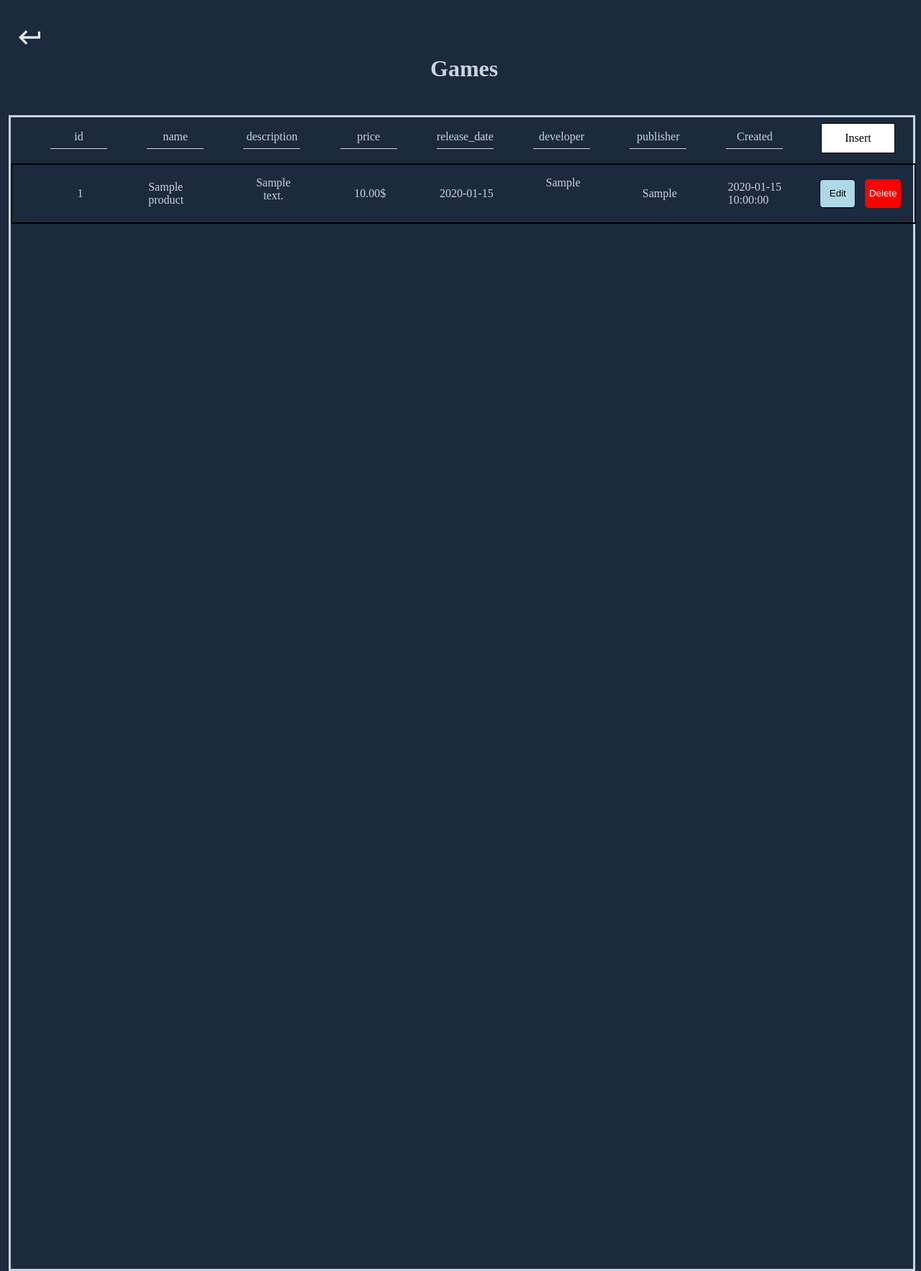
After one commit to Akamberi1/GameNexus, a PHP site: page /games/games.php in a window 1280 px wide. The commit adds this page. Shown: the whole page at 72% size. Run offline with PHP 8.4, Linux system fonts and the light colour scheme; tables that the repository leaves empty hold one stand-in row (values such as "Sample post").

Commit message:
Created the games page in the admin dashboard section, where the admin can view, add, update, or delete the games(products).

```diff
--- a/Back-end/admin_dashboard/admin_dashboard.php
+++ b/Back-end/admin_dashboard/admin_dashboard.php
@@ -58,7 +58,7 @@
             <a href="#"><i class="fa-solid fa-users"></i>  Users</a>
           </li>
           <li class="sidebar-list-item">
-            <a href="#"><i class="fa-solid fa-gamepad"></i> Games</a>
+            <a href="../games/games.php"><i class="fa-solid fa-gamepad"></i> Games</a>
           </li>
         </ul>
       </aside>
--- /dev/null
+++ b/Back-end/games/games.css
@@ -0,0 +1,209 @@
+body {
+    background-color: #1b2a3d;
+    color: #c7d5e0;
+}
+
+
+h1 {
+    position: relative;
+    left: 0.4vw;
+    top: 1vh;
+    text-align: center;
+}
+
+.img-link {
+    width: 40px;
+    height: 40px;
+    display: block;
+    position: relative;
+    top: 3vh;
+    left: 1vw;
+}
+
+.img-link>img {
+    width: 100%;
+    height: 100%;
+}
+
+.products {
+    width: 98vw;
+    height: 200vh;
+    border: 3px solid #c7d5e0;
+    position: relative;
+    left: 0.3vw;
+    top: 4vh;
+}
+
+.about {
+    width: 90%;
+    height: 7vh;
+    display: flex;
+    justify-content: space-evenly;
+    align-items: center;
+}
+
+.about-divs {
+    width: 7%;
+    height: 56%;
+    border-bottom: 1px solid #c7d5e0;
+    display: flex;
+    justify-content: center;
+    align-items: center;
+}
+
+.product {
+    width: 100%;
+    height: 10vh;
+    display: flex;
+    justify-content: flex-start;
+    align-items: center;
+    margin-top: 1vh;
+    border: 2px solid black;
+}
+
+.the-product {
+    width: 90%;
+    height: 100%;
+    display: flex;
+    justify-content: space-evenly;
+    align-items: center;
+}
+
+.product-div {
+    width: 7%;
+    height: 100%;
+    display: flex;
+    justify-content: center;
+    align-items: center;
+}
+
+.buttons {
+    width: 10%;
+    height: 100%;
+    display: flex;
+    justify-content: space-around;
+    align-items: center;
+    position: relative;
+    right: 1vw;
+}
+
+#insertForm {
+    display: none;
+    width: 20vw;
+    height: 60vh;
+    flex-direction: column;
+    justify-content: space-around;
+    align-items: center;
+    border: 1px solid #c7d5e0;
+    padding: 20px;
+}
+
+.forma {
+    width: 100%;
+    height: 90%;
+    margin: auto;
+    display: flex;
+    flex-direction: column;
+    justify-content: space-between;
+}
+
+.forma>input {
+    height: 6%;
+}
+
+.forma>button {
+    margin-top: 1vh;
+    height: 12%;
+    background-color: lightblue;
+    border: none;
+    border-radius: 3px;
+}
+
+h3 {
+    width: 50%;
+    height: 5%;
+    text-align: center;
+}
+
+#editForm {
+    display: none;
+    width: 20vw;
+    height: 60vh;
+    flex-direction: column;
+    justify-content: space-around;
+    align-items: center;
+    border: 1px solid #c7d5e0;
+    padding: 20px;
+}
+
+.forma2 {
+    width: 100%;
+    height: 90%;
+    margin: auto;
+    display: flex;
+    flex-direction: column;
+    justify-content: space-between;
+}
+
+.forma2>input {
+    height: 6%;
+}
+
+.forma2>button {
+    margin-top: 1vh;
+    height: 12%;
+    background-color: lightblue;
+    border: none;
+    border-radius: 3px;
+}
+
+.insert {
+    height: 5vh;
+    border: 1px solid black;
+    cursor: pointer;
+    width: 8%;
+    display: flex;
+    justify-content: center;
+    align-items: center;
+    background-color: white;
+    position: absolute;
+    right: 2vw;
+    top: 1vh;
+    color: black;
+}
+
+.editBtn {
+    width: 40%;
+    height: 50%;
+    background-color: lightblue;
+    border: 1px solid black;
+    border-radius: 5px;
+    cursor: pointer;
+}
+
+.formDelete {
+    display: inline;
+    width: 40%;
+    height: 50%;
+}
+
+.delBtn {
+    height: 100%;
+    width: 100%;
+    background-color: red;
+    border: none;
+    border-radius: 5px;
+    color: white;
+    cursor: pointer;
+}
+
+
+.desc {
+    width: 7%;
+    height: 100%;
+    overflow-y: auto;
+    word-break: break-word;
+    white-space: normal;
+    text-align: center;
+    display: block;
+}
--- /dev/null
+++ b/Back-end/games/games.php
@@ -0,0 +1,223 @@
+<?php include_once '../../Back-end/Database/Database.php';
+session_start();
+if (isset($_SESSION['message'])) {
+    echo '<script>alert("' . $_SESSION['message'] . '");</script>';
+    unset($_SESSION['message']);
+}
+// Create a new database connection
+$db = new Database();
+$conn = $db->getConnection(); ?>
+
+<!DOCTYPE html>
+<html lang="en">
+<head>
+    <meta charset="UTF-8">
+    <meta name="viewport" content="width=device-width, initial-scale=1.0">
+    <title>Document</title>
+    <link rel="stylesheet" href="../games/games.css">
+</head>
+<aside>
+<?php if (isset($_SESSION['username'])){ ?>
+    <div class="user-info">
+        <p>Welcome, <?= htmlspecialchars($_SESSION['username']); ?>!</p>
+        <form action="../../Back-end/login/logout.php" method="post">
+            <button type="submit">Logout</button>
+        </form>
+    </div>
+
+<?php } ?>
+</aside>
+<body>
+    <a href="../admin_dashboard/admin_dashboard.php" class="img-link"><img src="../../Front-end/images/return-icon.png" alt="return-icon"></a>
+    <h1>Games</h1>
+
+    <!-- Insert Game Form -->
+    <div id="insertForm">
+            <h3>Insert New Game</h3>
+            <form action="../../Back-end/games/games_functionality.php" method="POST" class="forma">
+                <label for="name">Name:</label>
+                <input type="text" name="name" required><br>
+
+                <label for="description">Description:</label>
+                <textarea name="description" required></textarea><br>
+
+                <label for="price">Price:</label>
+                <input type="number" name="price" required step="0.01"><br>
+
+                <label for="release_date">Release Date:</label>
+                <input type="date" name="release_date" required><br>
+
+                <label for="developer">Developer:</label>
+                <input type="text" name="developer" required><br>
+
+                <label for="publisher">Publisher:</label>
+                <input type="text" name="publisher" required><br>
+
+                <button type="submit" name="insert">Insert Game</button>
+            </form>
+    </div>
+    <!-- Edit Form (Initially Hidden) -->
+<div id="editForm">
+    <h3>Edit Game</h3>
+    <form action="../../Back-end/games/games_functionality.php" method="POST" class="forma2">
+        <input type="hidden" name="id" id="editId">
+        <label for="name">Name:</label>
+        <input type="text" name="name" id="editName" required><br>
+
+        <label for="description">Description:</label>
+        <textarea name="description" id="editDescription" required></textarea><br>
+
+        <label for="price">Price:</label>
+        <input type="number" name="price" id="editPrice" required step="0.01"><br>
+
+        <label for="release_date">Release Date:</label>
+        <input type="date" name="release_date" id="editReleaseDate" required><br>
+
+        <label for="developer">Developer:</label>
+        <input type="text" name="developer" id="editDeveloper" required><br>
+
+        <label for="publisher">Publisher:</label>
+        <input type="text" name="publisher" id="editPublisher" required><br>
+
+        <button type="submit" name="edit">Update Game</button>
+    </form>
+</div>
+
+    <div class="products">
+        <div class ="about">
+            <div class ="about-divs">
+                <p>id</p>
+            </div>
+            <div class ="about-divs">
+                <p>name</p>
+            </div>
+            <div class ="about-divs">
+                <p>description</p>
+            </div>
+            <div class ="about-divs">
+                <p>price</p>
+            </div>
+            <div class ="about-divs">
+                <p>release_date</p>
+            </div>
+            <div class ="about-divs">
+                <p>developer</p>
+            </div>
+            <div class ="about-divs">
+                <p>publisher</p>
+            </div>
+            <div class ="about-divs">
+                <p>Created</p>
+            </div>
+            <div id="insertButton" class="insert">Insert</div>
+        </div>
+
+
+
+<?php
+include_once '../../Back-end/Database/Database.php';
+
+$db = new Database();
+$conn = $db->getConnection();
+
+$productQuery = "SELECT * FROM products";
+$productResult = $conn->query($productQuery);
+
+if ($productResult->num_rows > 0) {
+    while ($product = $productResult->fetch_assoc()) {
+        $price = number_format($product['price'], 2);
+
+        echo '
+
+        <div class="product">
+            <div class="the-product">
+                <div class="product-div">
+                    <p>' . $product['id'] . '</p>
+                </div>
+                <div class="product-div">
+                    <p>' . $product['name'] . '</p>
+                </div>
+                <div class="product-div desc">
+                    <p>' . $product['description'] . '</p>
+                </div>
+                <div class="product-div">
+                    <p>' . $price . '$</p>
+                </div>
+                <div class="product-div">
+                    <p>' . $product['release_date'] . '</p>
+                </div>
+                <div class="product-div desc">
+                    <p>' . $product['developer'] . '</p>
+                </div>
+                <div class="product-div">
+                    <p>' . $product['publisher'] . '</p>
+                </div>
+                <div class="product-div">
+                    <p>' . $product['created_at'] . '</p>
+                </div>
+            </div>
+            <div class="buttons">
+                <!-- Edit Button: Pass game data to update logic -->
+                <button class="editBtn" data-id="' . $product['id'] . '" data-name="' . $product['name'] . '" data-description="' . $product['description'] . '" data-price="' . $product['price'] . '" data-release_date="' . $product['release_date'] . '" data-developer="' . $product['developer'] . '" data-publisher="' . $product['publisher'] . '">Edit</button>
+
+                <!-- Delete Button: Pass game ID for deletion -->
+                <form action="games_functionality.php" method="POST" class="formDelete">
+                    <input type="hidden" name="id" value="' . $product['id'] . '">
+                    <button type="submit" name="delete" onclick="return confirm(\'Are you sure you want to delete this game?\');" class="delBtn">Delete</button>
+                </form>
+            </div>
+        </div>';
+    }
+} else {
+    echo "No products found.";
+}
+?>    </div>
+
+<script>
+    // Get the insert button and form
+    const insertButton = document.getElementById('insertButton');
+    const insertForm = document.getElementById('insertForm');
+
+    // Toggle form visibility on click
+    insertButton.addEventListener('click', function() {
+        if (insertForm.style.display === 'none' || insertForm.style.display === '') {
+            insertForm.style.display = 'flex';  // Show the form
+        } else {
+            insertForm.style.display = 'none';   // Hide the form
+        }
+    });
+
+
+    document.querySelectorAll('.editBtn').forEach(button => {
+    button.addEventListener('click', function() {
+        // Get product data from the button's data attributes
+        const id = this.getAttribute('data-id');
+        const name = this.getAttribute('data-name');
+        const description = this.getAttribute('data-description');
+        const price = this.getAttribute('data-price');
+        const releaseDate = this.getAttribute('data-release_date');
+        const developer = this.getAttribute('data-developer');
+        const publisher = this.getAttribute('data-publisher');
+
+        // Populate the form with the current product values
+        document.getElementById('editId').value = id;
+        document.getElementById('editName').value = name;
+        document.getElementById('editDescription').value = description;
+        document.getElementById('editPrice').value = price;
+        document.getElementById('editReleaseDate').value = releaseDate;
+        document.getElementById('editDeveloper').value = developer;
+        document.getElementById('editPublisher').value = publisher;
+
+        // Show the form
+        if (document.getElementById('editForm').style.display === 'none' || document.getElementById('editForm').style.display === '') {
+            document.getElementById('editForm').style.display = 'flex';  // Show the form
+        } else {
+            document.getElementById('editForm').style.display = 'none'; // Hide the form
+        }
+    });
+});
+</script>
+
+
+</body>
+</html>
--- a/Back-end/index.php
+++ b/Back-end/index.php
@@ -18,7 +18,7 @@ if ($loggedInUser) {
 
     if ($loggedInUser['role'] === 'admin') {
 
-        header("Location: ../admin_dashboard/admin_dashboard.php");
+        header("Location: admin_dashboard/admin_dashboard.php");
         exit();
     } else {
 
```
Also changed, not shown: Back-end/games/games_functionality.php (added, +116 -0 lines), Front-end/images/return-icon.png (added).
